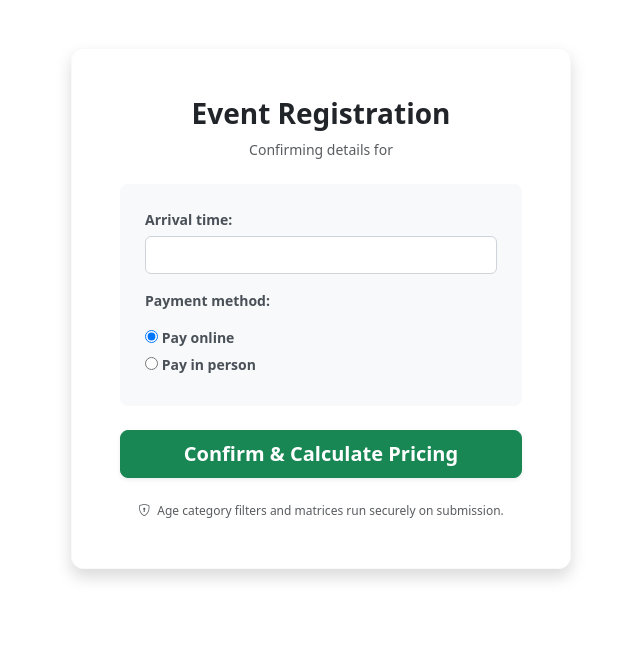
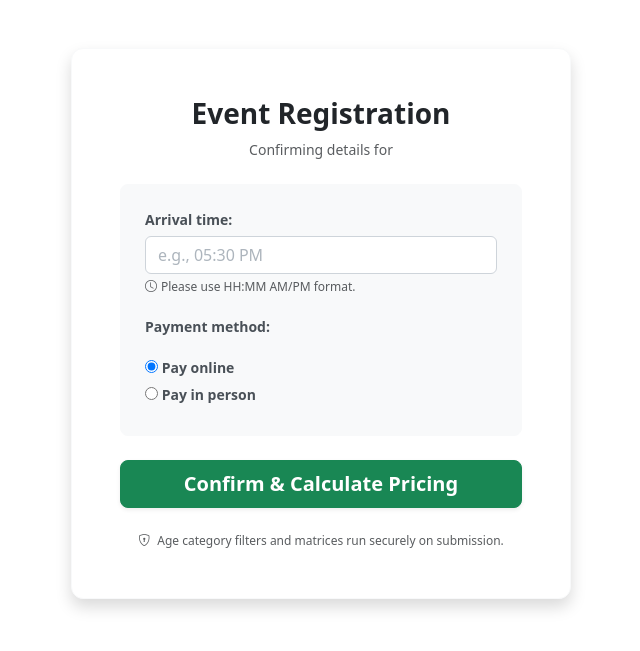
Before and after one commit to KasenFudge/ageofclaritas-webapp, a Django app: template events/templates/events/event_registration.html in a window 1280 px wide. Shown: the part 76-727 px from the top of the page, without its empty margins (319-959 px from the left). Run offline with Django 5.2, Linux system fonts and the light colour scheme; the template is opened without the code that fills it: values that come from a table or form of the project are taken from there, others are empty.

Commit message:
Updates to the event templates

```diff
--- a/events/templates/events/event_registration.html
+++ b/events/templates/events/event_registration.html
@@ -10,7 +10,6 @@
             <p class="text-muted mt-1 small">Confirming details for <strong>{{ event.title }}</strong></p>
         </div>
 
-        <!-- Bootstrap Alerts for Messages -->
         {% if messages %}
             {% for message in messages %}
                 <div class="alert alert-info alert-dismissible fade show border-0 shadow-sm" role="alert">
@@ -23,7 +22,6 @@
         <form method="POST" class="needs-validation">
             {% csrf_token %}
 
-            <!-- Django Form Output Styled with Bootstrap Injection -->
             <div class="bg-light p-4 rounded-3 border border-light mb-4 bootstrap-form-wrapper">
                 {{ form.as_p }}
             </div>
@@ -42,15 +40,22 @@
 </div>
 
 <style>
-    /* Gracefully themes standard Django default form fields to crisp Bootstrap styling */
-    .bootstrap-form-wrapper p { margin-bottom: 1rem; }
+    .bootstrap-form-wrapper p { margin-bottom: 1.25rem; position: relative; }
     .bootstrap-form-wrapper p:last-child { margin-bottom: 0; }
     .bootstrap-form-wrapper label { display: block; font-weight: 600; font-size: 0.875rem; color: #495057; margin-bottom: 0.375rem; }
+
     .bootstrap-form-wrapper input[type="text"],
     .bootstrap-form-wrapper select,
     .bootstrap-form-wrapper input[type="time"] {
         display: block; width: 100%; padding: 0.375rem 0.75rem; font-size: 1rem; font-weight: 400; line-height: 1.5; color: #212529; background-color: #fff; border: 1px solid #ced4da; border-radius: 0.375rem; transition: border-color .15s ease-in-out,box-shadow .15s ease-in-out;
     }
+
+    /* Styles the light gray placeholder text */
+    .bootstrap-form-wrapper input::placeholder {
+        color: #adb5bd !important;
+        opacity: 1;
+    }
+
     .bootstrap-form-wrapper input[type="text"]:focus,
     .bootstrap-form-wrapper select:focus,
     .bootstrap-form-wrapper input[type="time"]:focus {
@@ -60,4 +65,23 @@
         width: 1rem; height: 1rem; margin-right: 0.5rem; vertical-align: middle;
     }
 </style>
+
+<script>
+    document.addEventListener("DOMContentLoaded", function() {
+        // Find the arrival time input field dynamically (checks name and id variants)
+        const arrivalInput = document.querySelector('input[name="arrival_time"]') || document.querySelector('[id*="arrival"]');
+
+        if (arrivalInput) {
+            // 1. Force the placeholder gray text into the element
+            arrivalInput.setAttribute('placeholder', 'e.g., 05:30 PM');
+
+            // 2. Append a small Bootstrap instruction block immediately below the field
+            const helperText = document.createElement('small');
+            helperText.className = 'text-muted d-block mt-1';
+            helperText.style.fontSize = '0.75rem';
+            helperText.innerHTML = '<i class="bi bi-clock me-1"></i>Please use HH:MM AM/PM format.';
+            arrivalInput.parentNode.appendChild(helperText);
+        }
+    });
+</script>
 {% endblock %}
```
Also changed, not shown: events/templates/events/event_detail.html (+9 -1 lines).
